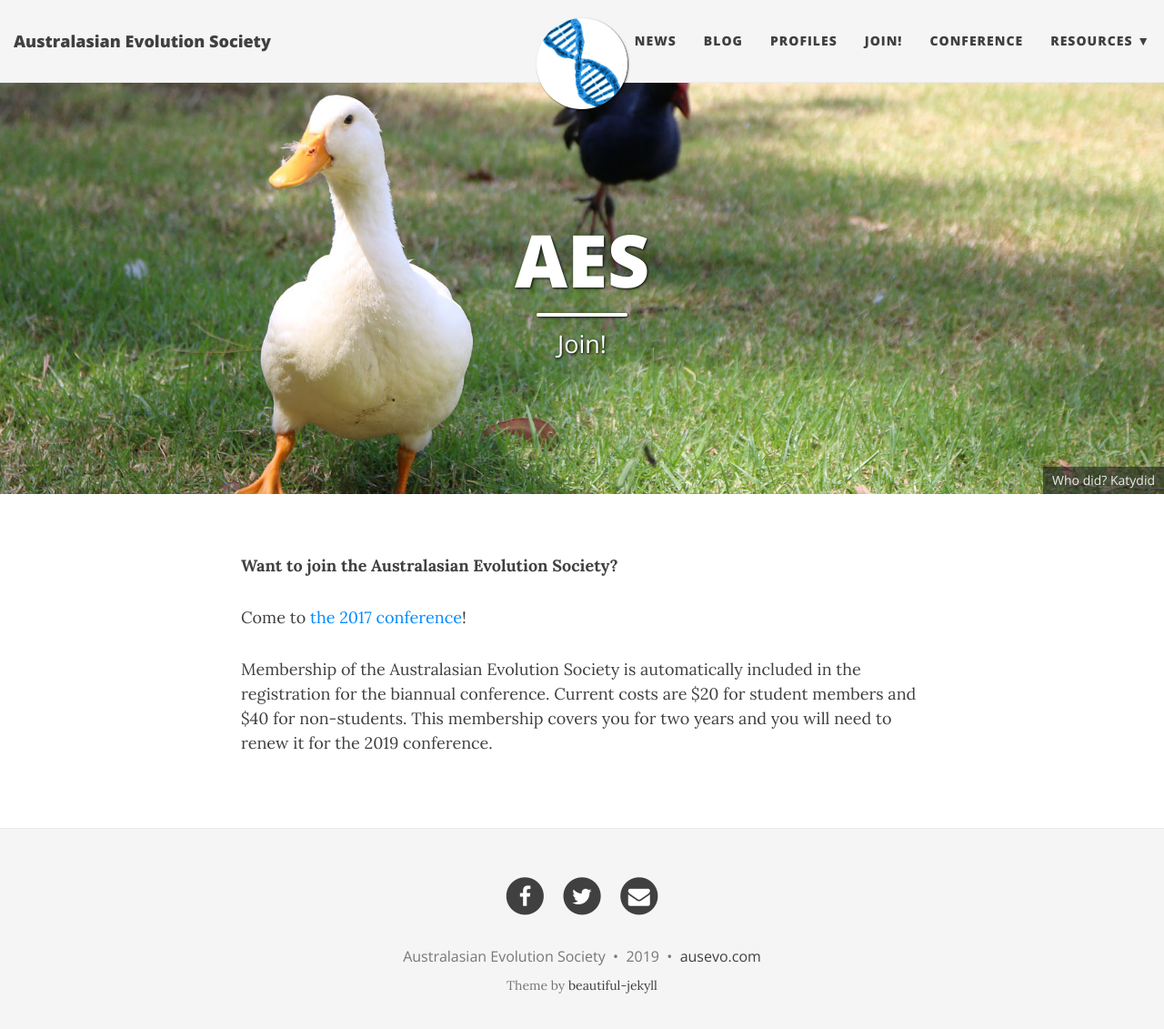
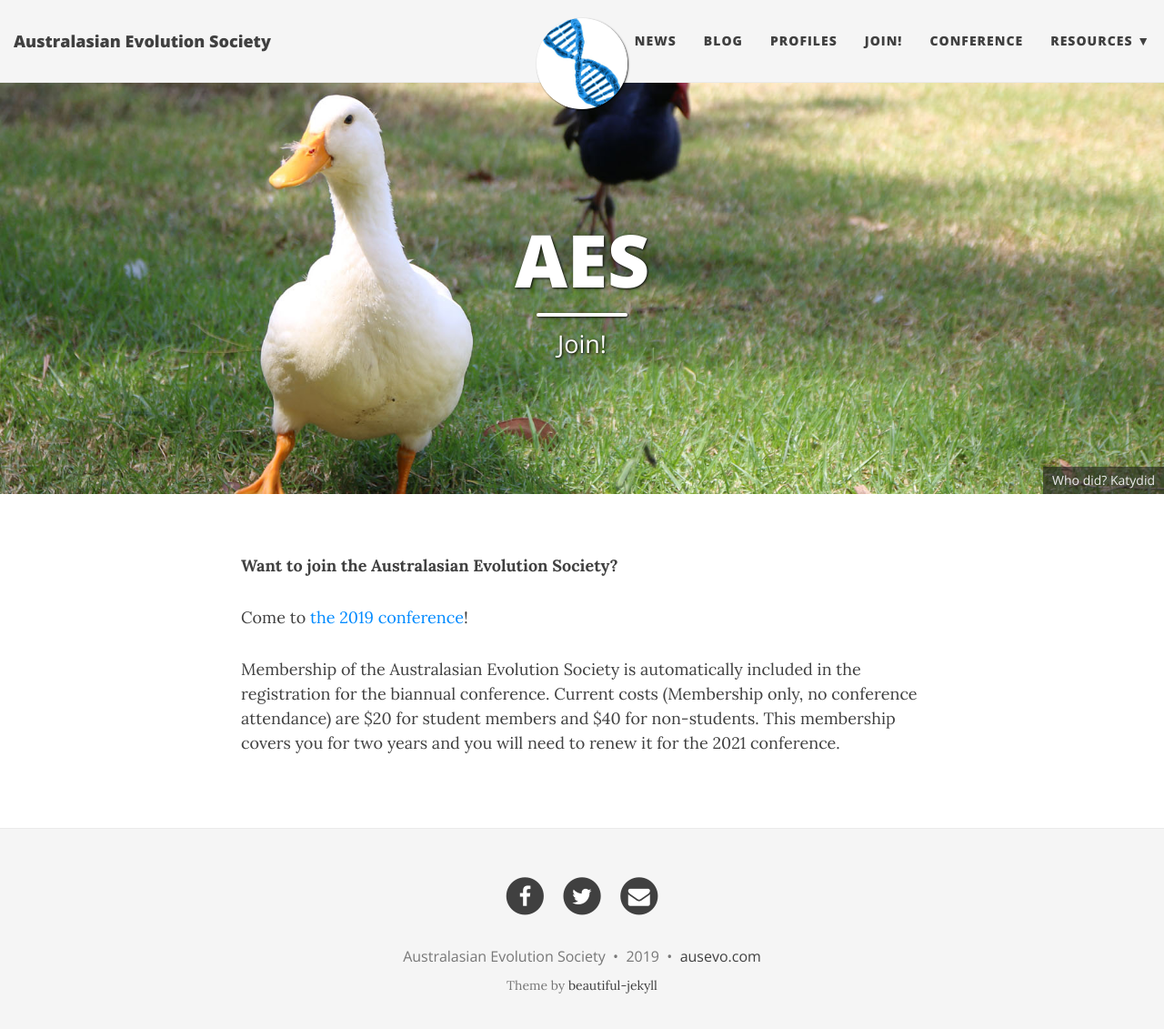
Before and after one commit to ausevo/ausevo.github.io, a Jekyll site: the page built from join.md, in a window 1280 px wide and 1144 px high. Shown: the top 1131 px of the window at 91% size. Built offline with Jekyll 4.4.1, drawn with Linux system fonts in a browser that asks for light colours; nearby versions of some CDN libraries.

Commit message:
Update join.md

```diff
--- a/join.md
+++ b/join.md
@@ -13,6 +13,6 @@ bigimg:
 
 **Want to join the Australasian Evolution Society?**
 
-Come to [the 2017 conference](https://aesconference2017.wordpress.com)!
+Come to [the 2019 conference](http://ausevo.com/conference/)!
 
-Membership of the Australasian Evolution Society is automatically included in the registration for the biannual conference. Current costs are $20 for student members and $40 for non-students. This membership covers you for two years and you will need to renew it for the 2019 conference.
+Membership of the Australasian Evolution Society is automatically included in the registration for the biannual conference. Current costs (Membership only, no conference attendance) are $20 for student members and $40 for non-students. This membership covers you for two years and you will need to renew it for the 2021 conference.
```
